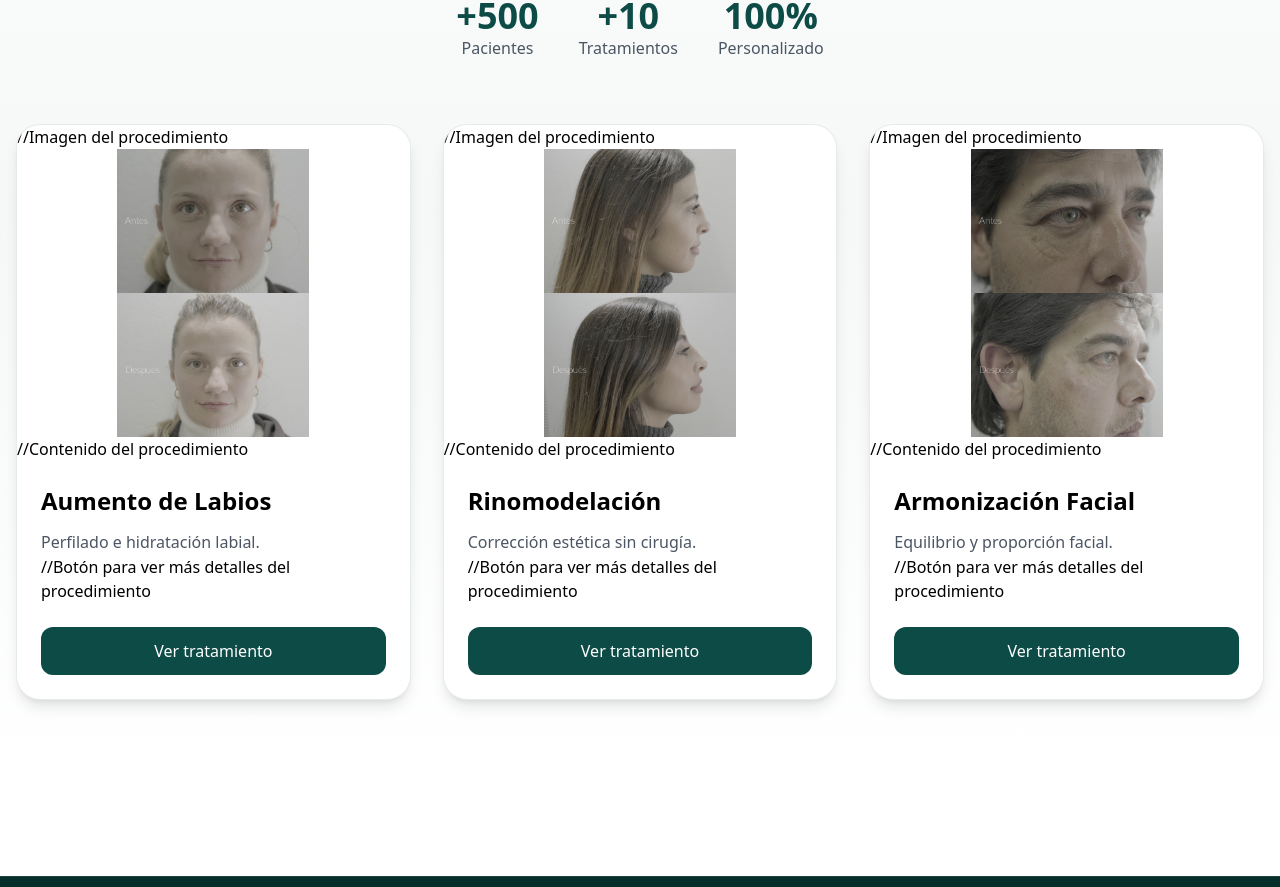
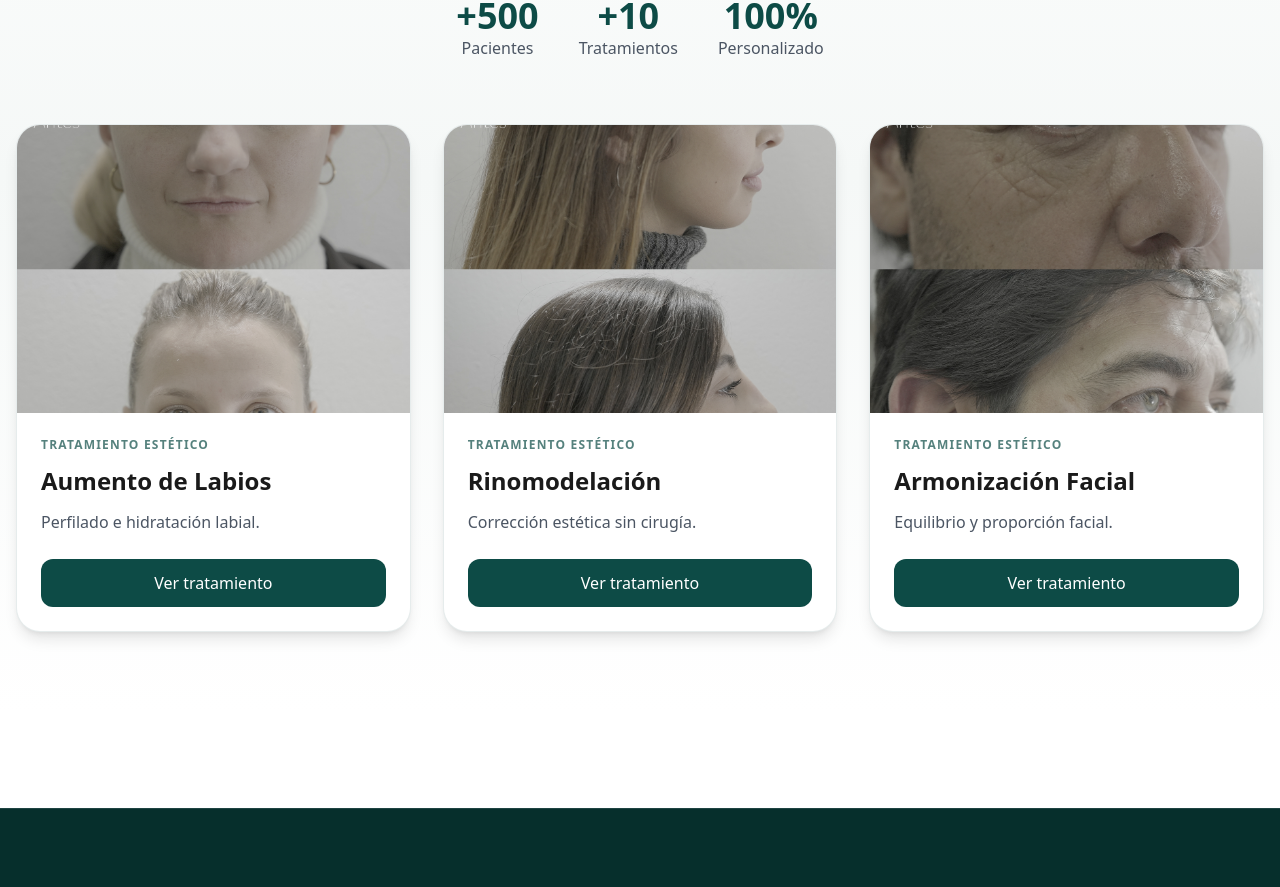
Before and after one commit to tomasjcalderaro/Portfolio-Eduardo, a React (Vite) app: page /procedimientos in a window 1280 px wide. Shown: the part 360-1247 px from the top of the page. Built offline with nearby package versions, Linux system fonts and the light colour scheme.

Commit message:
Improve procedure card layout

```diff
--- a/src/pages/Procedures.tsx
+++ b/src/pages/Procedures.tsx
@@ -57,9 +57,11 @@ const Procedures = () => {
                 <Link
                     key={proc.id}
                     to={`/procedimientos/${proc.slug}`}
+                    className="group block h-full"
                 >
                     <div
                     className="
+                        h-full
                         bg-white
                         rounded-3xl
                         overflow-hidden
@@ -70,32 +72,36 @@ const Procedures = () => {
                         duration-300
                         border
                         border-primary/10
+                        flex
+                        flex-col
                     "
                     >
-                        //Imagen del procedimiento
                     <img
                         src={proc.image}
                         alt={proc.title}
                         className="
                         w-full
-                        h-72
-                        object-contain
-                        bg-white
+                        h-64
+                        md:h-72
+                        object-cover
+                        bg-soft
                         "
                     />
 
-                    //Contenido del procedimiento
-                    <div className="p-6">
-                        <h2 className="text-2xl font-bold mb-3">
+                    <div className="p-6 flex flex-col flex-1">
+                        <span className="text-xs font-semibold tracking-widest uppercase text-primary/70">
+                        Tratamiento estético
+                        </span>
+
+                        <h2 className="text-2xl font-bold mt-3 mb-3 text-dark">
                         {proc.title}
                         </h2>
 
-                        <p className="text-gray-600 leading-relaxed">
+                        <p className="text-gray-600 leading-relaxed flex-1">
                         {proc.description}
                         </p>
 
-                        //Botón para ver más detalles del procedimiento
-                        <button
+                        <span
                         className="
                             mt-6
                             w-full
@@ -104,12 +110,13 @@ const Procedures = () => {
                             bg-primary
                             text-white
                             font-medium
-                            hover:opacity-90
+                            text-center
+                            group-hover:bg-[#062F2C]
                             transition
                         "
                         >
                         Ver tratamiento
-                        </button>
+                        </span>
                     </div>
                     </div>
                 </Link>
--- a/src/sections/Producers.tsx
+++ b/src/sections/Producers.tsx
@@ -36,27 +36,31 @@ const Producers = () => {
               <SwiperSlide key={proc.id}>
                 <Link
                   to={`/procedimientos/${proc.slug}`}
-                  className="block h-full"
+                  className="group block h-full"
                 >
-                  <div className="bg-white rounded-3xl overflow-hidden shadow-lg hover:shadow-2xl transition-all duration-300 hover:-translate-y-2">
+                  <div className="bg-white rounded-3xl overflow-hidden shadow-lg hover:shadow-2xl transition-all duration-300 hover:-translate-y-2 border border-primary/10 h-full flex flex-col">
                     <img
                       src={proc.image}
                       alt={proc.title}
-                      className="w-full h-64 object-cover"
+                      className="w-full h-64 object-cover bg-soft"
                     />
 
-                    <div className="p-6">
-                      <h3 className="text-xl font-semibold mb-3 text-dark">
+                    <div className="p-6 flex flex-col flex-1">
+                      <span className="text-xs font-semibold tracking-widest uppercase text-primary/70">
+                        Tratamiento estético
+                      </span>
+
+                      <h3 className="text-xl font-semibold mt-3 mb-3 text-dark">
                         {proc.title}
                       </h3>
 
-                      <p className="text-gray-600 text-sm leading-relaxed">
+                      <p className="text-gray-600 text-sm leading-relaxed flex-1">
                         {proc.description}
                       </p>
 
-                      <button className="mt-5 bg-primary text-white px-5 py-2 rounded-full hover:opacity-90 transition">
+                      <span className="mt-5 bg-primary text-white px-5 py-2 rounded-full text-center font-medium group-hover:bg-[#062F2C] transition">
                         Ver más
-                      </button>
+                      </span>
                     </div>
                   </div>
                 </Link>
```
